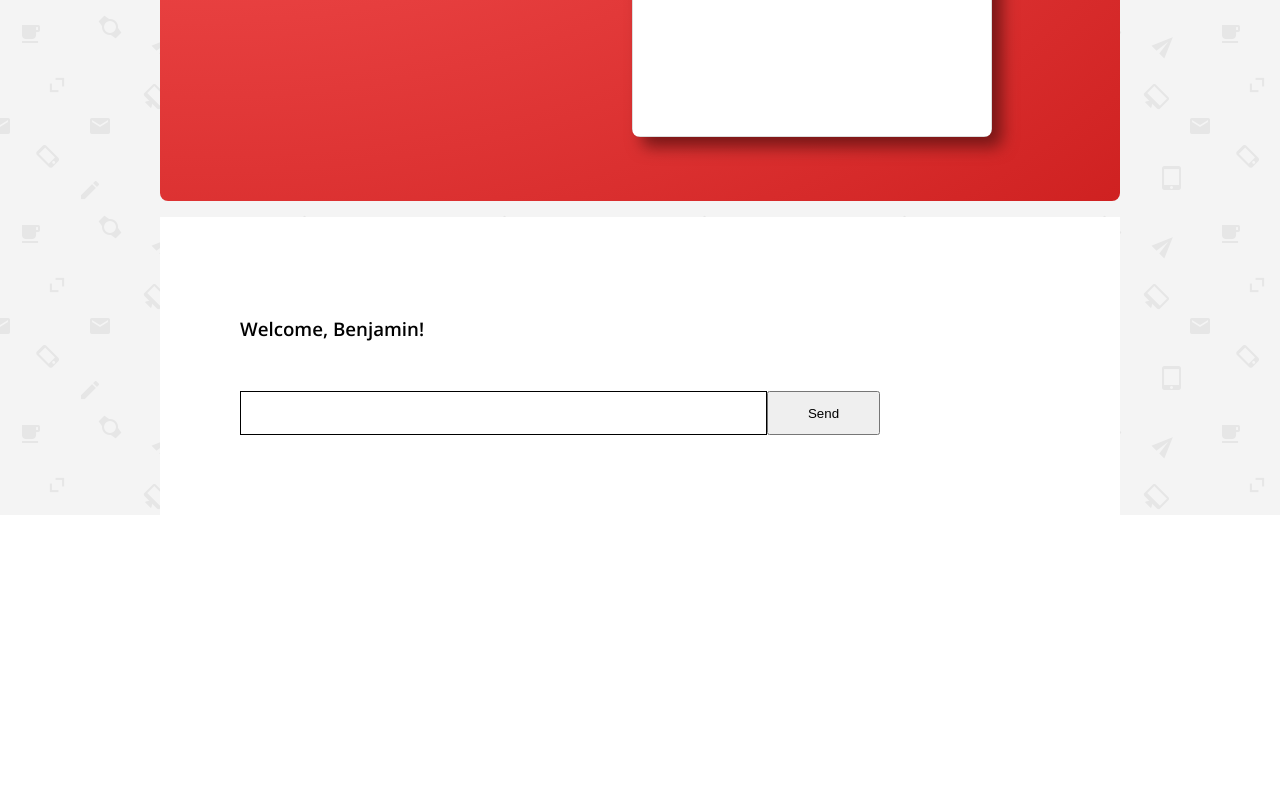
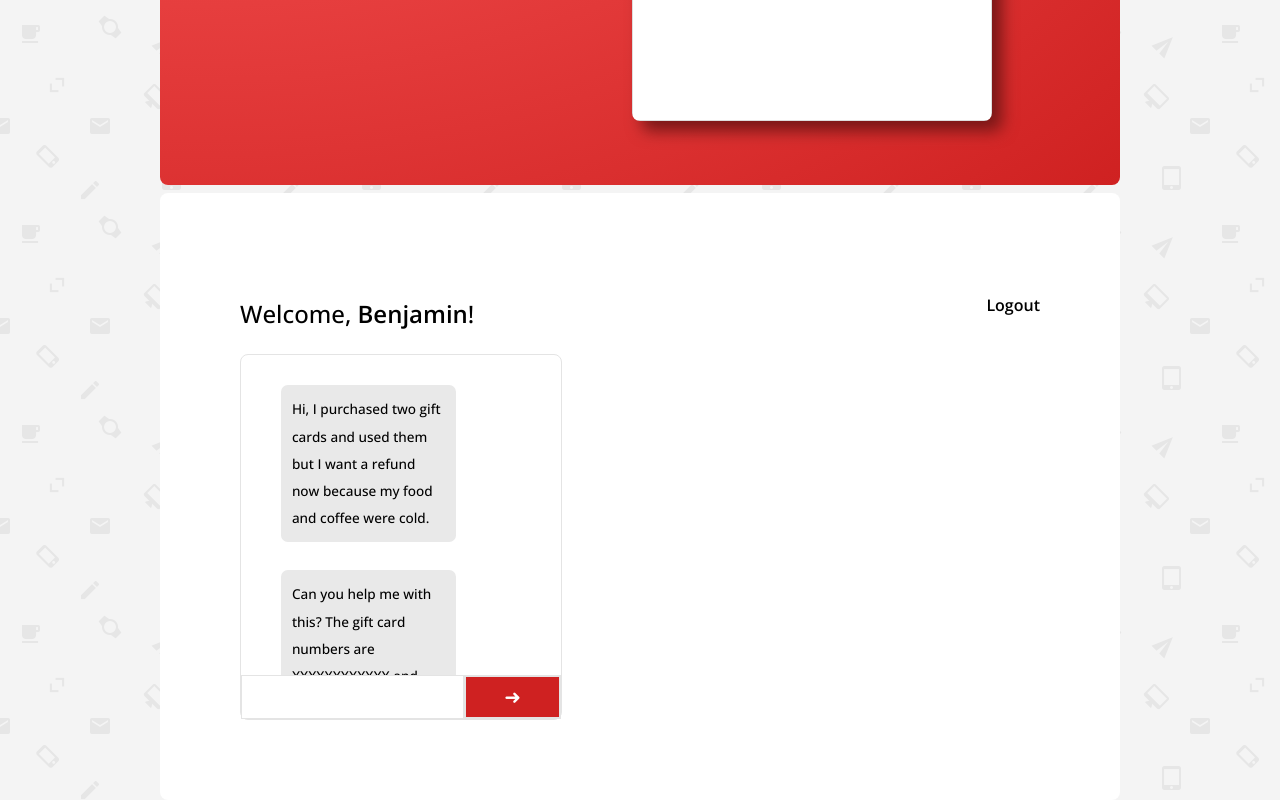
Before and after one commit to emfoxily/cds, a Vue app: page / in a window 1280 px wide. Shown: the part 532-1332 px from the top of the page. Before the commit the page ends 1047 px from the top, so only its background shows below. Built offline with nearby package versions, Linux system fonts and the light colour scheme.

Commit message:
styling chat box

```diff
--- a/package.json
+++ b/package.json
@@ -22,7 +22,9 @@
     "@vue/cli-plugin-eslint": "~5.0.0",
     "@vue/cli-service": "~5.0.0",
     "eslint": "^7.32.0",
-    "eslint-plugin-vue": "^8.0.3"
+    "eslint-plugin-vue": "^8.0.3",
+    "sass": "^1.53.0",
+    "sass-loader": "^13.0.2"
   },
   "eslintConfig": {
     "root": true,
--- a/src/App.vue
+++ b/src/App.vue
@@ -18,6 +18,7 @@ export default {
 </script>
 
 <style>
+
 @import url('https://fonts.googleapis.com/css2?family=Open+Sans:wght@300;500;600&display=swap');
 
 body {
--- a/src/components/ChatBox.vue
+++ b/src/components/ChatBox.vue
@@ -3,9 +3,31 @@
         <div class="chat-box-list-container">
             <ul class="chat-box-list">
                 <li
+                    class="message karen"
+                >
+
+                    <p>
+                        <span class="first-karen">
+                            Hi, I purchased two gift cards and used them but I want a refund now because my food and coffee were cold.
+                        </span>
+                    </p>
+
+                </li>
+
+                <li
+                    class="message karen"
+                >
+                    <p>
+                        <span class="first-karen">
+                            Can you help me with this? The gift card numbers are XXXXXXXXXXXX and XXXXXXXXXXXX.
+                        </span>
+                    </p>
+                </li>
+                <li
                     class="message"
                     v-for="(message, idx) in messages"
                     :key="idx"
+                    :class="message.author"
                 >
                     <p>
                         <span>
@@ -22,7 +44,7 @@
                 required
             />
             <button @submit="sendMessage">
-                Send
+                ➜
             </button>
         </form>
     </section>
@@ -35,6 +57,7 @@ export default {
         message: '',
         messages: [],
         karens: [
+            "",
             "What do you mean that I can't get a refund????",
             "THIS IS ABSOLUTELY UNACCEPTABLE!!!!",
             "I DEMAND TO SPEAK TO YOUR MANAGER RIGHT THIS INSTANT!!!!!",
@@ -51,13 +74,22 @@ export default {
 
             this.message = ""
 
+
+
             setTimeout(() => {
                 console.log('Karen is typing...')
                 this.messages.push({
-                text: this.karens[0],
-                author: 'karen'
-            })
+                    text: this.karens[0],
+                    author: 'karen'
+                })
+
             }, 3000)
+
+            // for (let i=0; i < this.karens.length; i++) {
+            //      if (this.karens.length == 0) {
+            //             break
+            //     }
+            // }
 
 
             this.karens.splice(index, 1)
@@ -67,7 +99,17 @@ export default {
 }
 </script>
 
-<style scoped>
+<style scoped lang="scss">
+
+.chat-box {
+    border: .1em solid rgb(228, 228, 228);
+    width: 25vw!important;
+}
+
+.chat-box-list-container {
+    height: 25vw;
+    overflow: auto;
+}
 
 .chat-box,
 .chat-box-list {
@@ -76,8 +118,39 @@ export default {
     list-style-type: none;
 }
 
+.chat-box-list {
+
+    p {
+         padding: .8em;
+         border-radius: .5em;
+         margin-right: 3em;
+         font-size: .85em;
+    }
+
+     .ben {
+        p {
+            background-color: rgb(207, 33, 33);
+            float: right;
+            width: 12vw;
+        }
+
+        span {
+            color: white;
+        }
+    }
+
+    .karen {
+        p {
+            background-color: rgb(233, 233, 233);
+            width: 12vw;
+            line-height: 2em;
+            float: left;
+        }
+
+    }
+}
+
 .chat-box {
-    width: 50vw;
     border-radius: .5em;
 }
 
@@ -87,12 +160,16 @@ export default {
 
 input {
     line-height: 3;
-    width: 100%;
-    border: .1em solid black;
+    width: 25vw;
+    border: .1em solid rgb(228, 228, 228);
 }
 
 button {
     width: 135px;
+    background-color: rgb(207, 33, 33);
+    border: .1em solid rgb(228, 228, 228);
+    color: white;
+    font-size: 1.25em;
 }
 
 
--- a/src/components/HomePage.vue
+++ b/src/components/HomePage.vue
@@ -2,9 +2,14 @@
   <div class="container">
     <MainHeader />
     <div class="account">
-      <h3>
-        Welcome, Benjamin!
-      </h3>
+      <div class="header">
+        <h3>
+          Welcome, <b>Benjamin</b>!
+        </h3>
+        <h4>
+          Logout
+        </h4>
+      </div>
       <ChatBox />
     </div>
   </div>
@@ -33,7 +38,18 @@ export default {
   .account {
     background-color: rgb(255, 255, 255);
     padding: 5em;
-    margin: -8vh auto;
+    margin: -7vh auto;
+    border-radius: .5em;
+  }
+
+  .header {
+    display: flex;
+    justify-content: space-between;
+  }
+
+  .header h3 {
+    font-size: 1.5em;
+    font-weight: normal;
   }
 
 </style>
--- a/src/components/MainHeader.vue
+++ b/src/components/MainHeader.vue
@@ -21,7 +21,7 @@ export default {
         /* background-color: rgb(207, 33, 33); */
         background-image: radial-gradient(farthest-corner at 40px 40px,
       rgb(253, 91, 91) 0%, rgb(207, 33, 33) 100%);
-        margin: 10vh auto;
+        margin: 8vh auto;
         width: 75vw;
         color: rgb(248, 248, 248);
         border-radius: .5em;
--- a/src/components/NavBar.vue
+++ b/src/components/NavBar.vue
@@ -32,7 +32,7 @@ export default {
 <style scoped>
 nav {
     position: fixed;
-    top: 1.5%;
+    top: .5%;
     left: 12.5%;
     width: 74.4vw;
     /* background-image: radial-gradient(farthest-corner at 40px 40px, */
```
Also changed, not shown: 1 other file (tests, documents, lock files or other folders).
